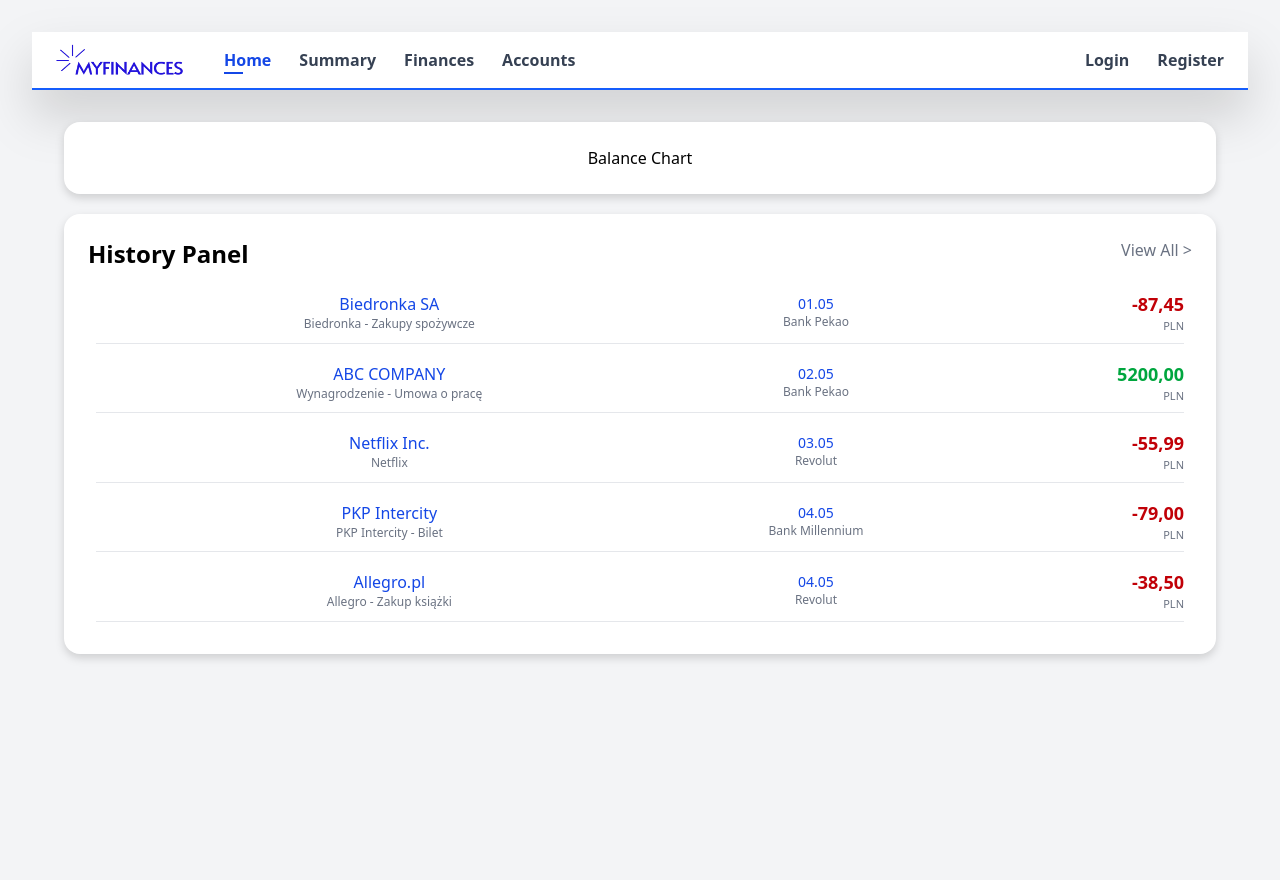
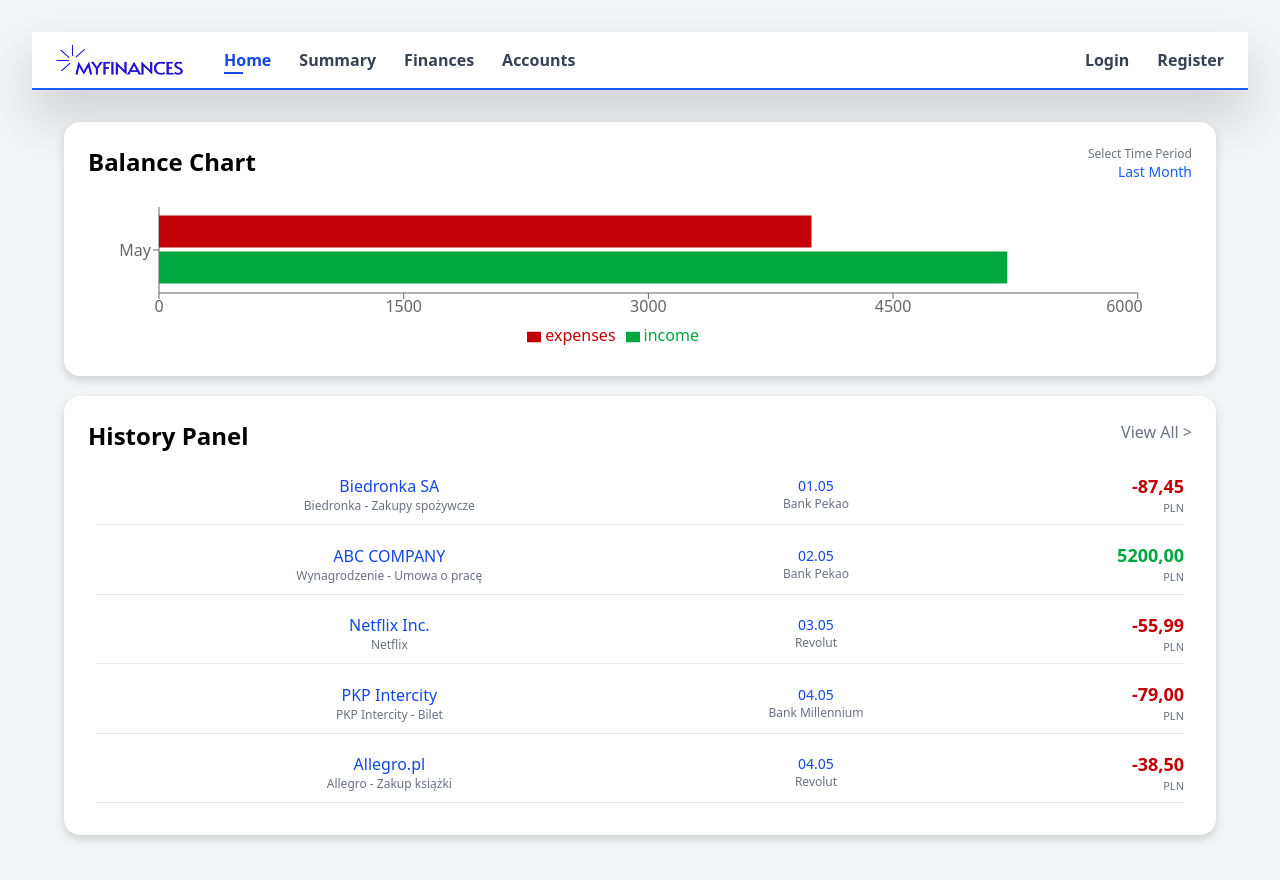
Before and after one commit to michLukaszewicz/MyFinances, a React (Vite) app in the folder MyFinances/: page / in a window 1280 px wide. Shown: the top 880 px of the page. Before the commit the page ends 800 px from the top, so only its background shows below. Built offline with nearby package versions, Linux system fonts and the light colour scheme.

Commit message:
Created BalanceChart layout and chart - needs implementation to work with real data

```diff
--- a/MyFinances/package.json
+++ b/MyFinances/package.json
@@ -15,6 +15,7 @@
     "react-dom": "^19.1.0",
     "react-icons": "^5.5.0",
     "react-router-dom": "^7.6.0",
+    "recharts": "^2.15.3",
     "tailwindcss": "^4.1.5"
   },
   "devDependencies": {
--- a/MyFinances/src/Components/BalanceChart/BalanceChart.tsx
+++ b/MyFinances/src/Components/BalanceChart/BalanceChart.tsx
@@ -1,16 +1,48 @@
+import {
+  Bar,
+  BarChart,
+  Legend,
+  ResponsiveContainer,
+  XAxis,
+  YAxis,
+} from "recharts";
 import type { Transaction } from "../../Models/Transaction";
 import Box from "../Box/Box";
 
 type Props = {
-    history: Transaction[];
-}
+  history: Transaction[];
+};
 
-const BalanceChart = ({history}: Props) => {
+const BalanceChart = ({ history }: Props) => {
+  const data = [{ name: "May", expenses: 4000, income: 5200 }];
+
   return (
     <Box>
-        <h1>Balance Chart</h1>
+      <div className="flex justify-between mb-3">
+        <p className="font-bold text-2xl mb-3">Balance Chart</p>
+        <div>
+          <p className="text-gray-500 text-xs">Select Time Period</p>
+          <p className="text-blue-600 text-sm text-right">Last Month</p>
+        </div>
+      </div>
+      <div className="flex flex-col items-center">
+        <ResponsiveContainer
+          maxHeight={150}
+          width="95%"
+          aspect={4.0 / 3.0}
+          className="mx-4 mr-15"
+        >
+          <BarChart width={1000} height={100} data={data} layout="vertical">
+            <YAxis type="category" dataKey="name" />
+            <XAxis type="number" />
+            <Legend />
+            <Bar dataKey="expenses" fill="#c10007" />
+            <Bar dataKey="income" fill="#00a63e" />
+          </BarChart>
+        </ResponsiveContainer>
+      </div>
     </Box>
-  )
-}
+  );
+};
 
-export default BalanceChart
+export default BalanceChart;
--- a/MyFinances/src/Components/Box/Box.tsx
+++ b/MyFinances/src/Components/Box/Box.tsx
@@ -1,5 +1,4 @@
 import React from "react";
-import "./Box.css";
 
 interface Props {
   children?: React.ReactNode;
--- a/MyFinances/src/Components/HistoryPanel/HistoryPanel.tsx
+++ b/MyFinances/src/Components/HistoryPanel/HistoryPanel.tsx
@@ -1,6 +1,5 @@
 import type { Transaction } from "../../Models/Transaction";
 import Box from "../Box/Box";
-import "./HistoryPanel.css";
 import ListRow from "./ListRow/ListRow";
 
 interface Props {
```
Also changed, not shown: MyFinances/src/Components/Box/Box.css (deleted), MyFinances/src/Components/HistoryPanel/HistoryPanel.css (deleted), 1 other file (tests, documents, lock files or other folders).
